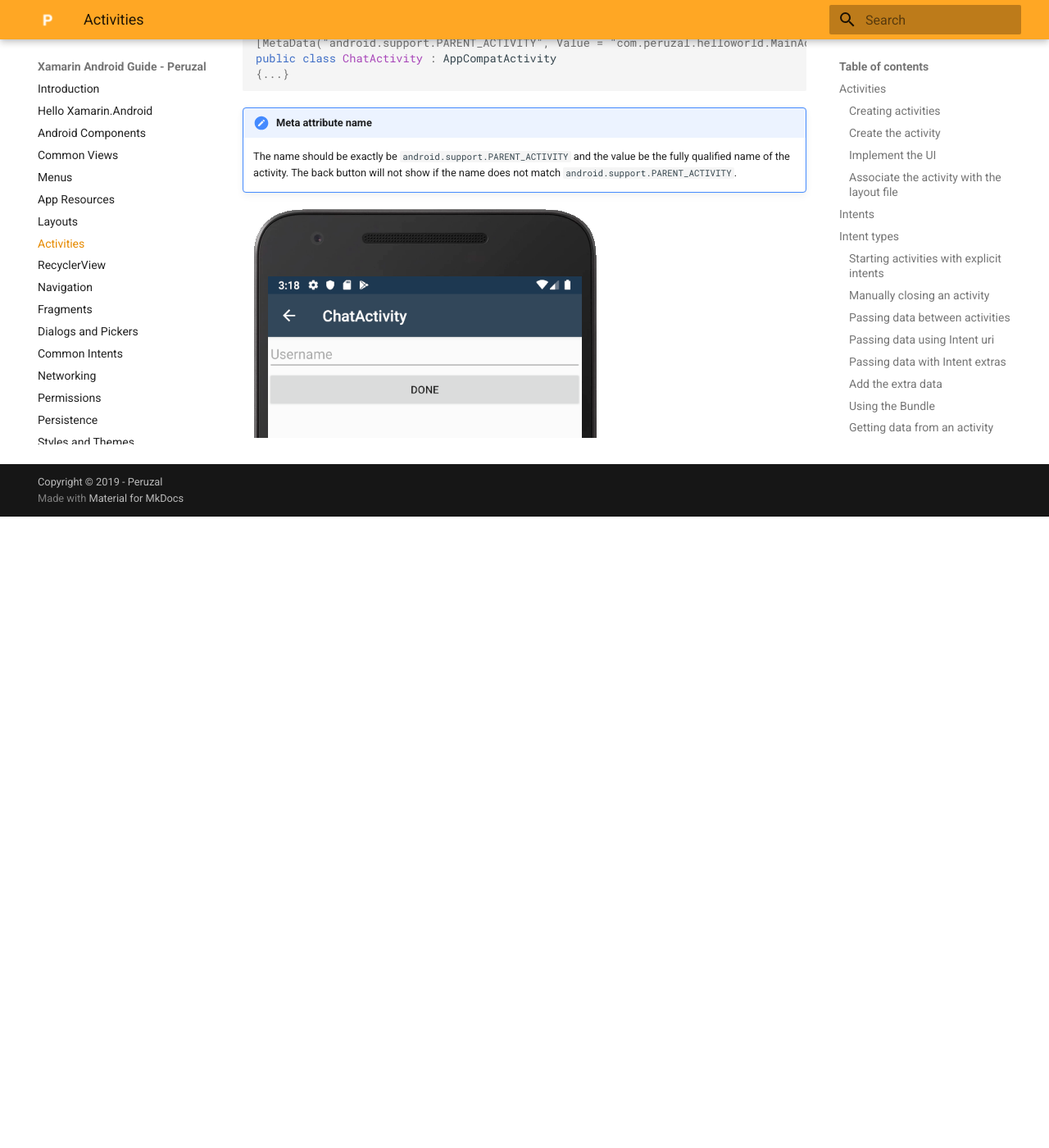
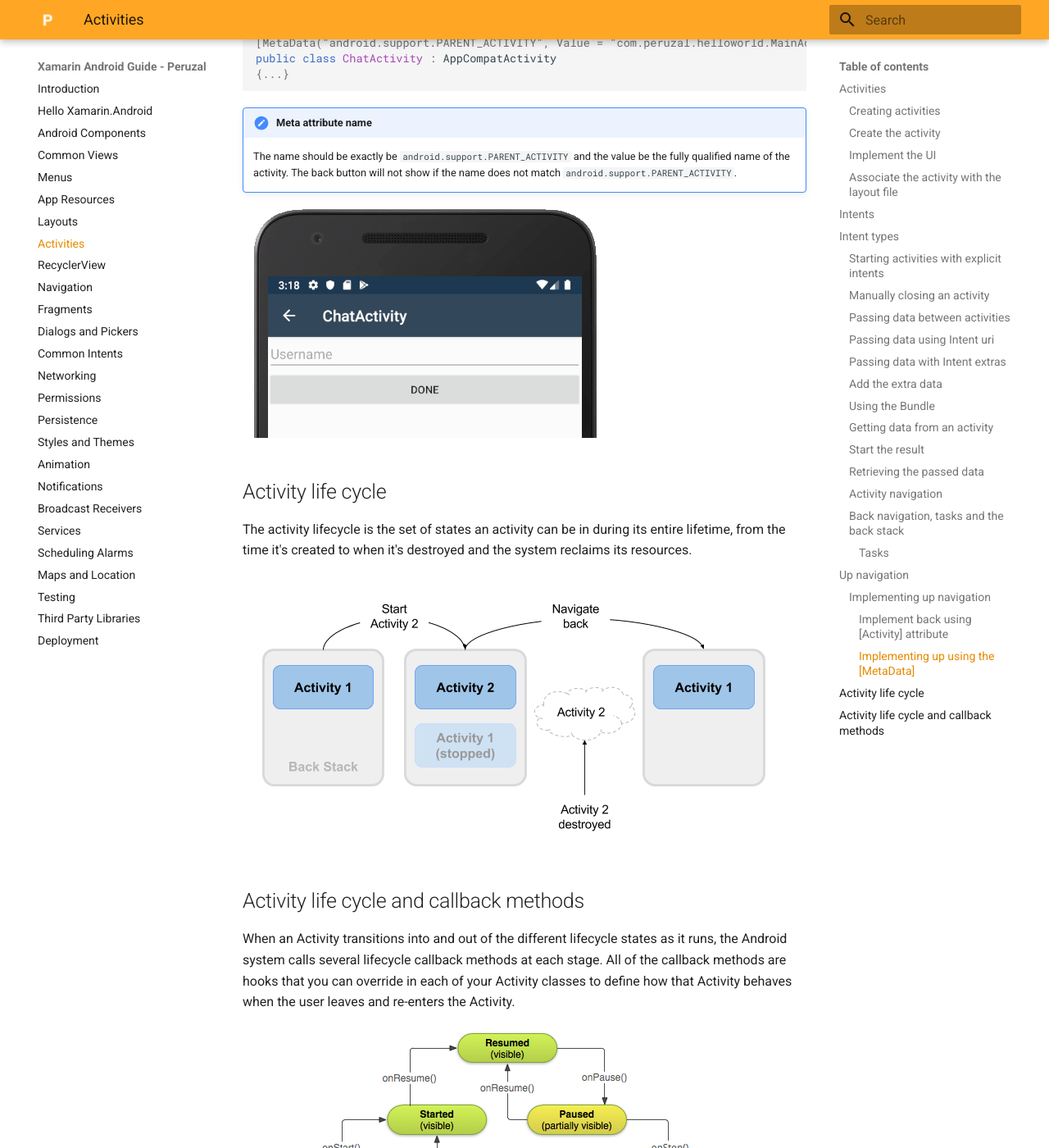
Before and after one commit to Peruzal/xamarin-android-guide, an MkDocs documentation site: the page built from docs/activities.md, in a window 1280 px wide and 1400 px high, scrolled down 11104 px. Shown: the whole window at 82% size. Built offline with MkDocs 1.6.1 and Material for MkDocs 9.7.7, drawn with Linux system fonts in a browser that asks for light colours; before the commit the page ends 11734 px from its top, so only the background shows below that.

Commit message:
activity lifecycle methods

```diff
--- a/docs/activities.md
+++ b/docs/activities.md
@@ -385,8 +385,22 @@ public class ChatActivity : AppCompatActivity
 
 ![Up Button Implementation][5]
 
+## Activity life cycle
+
+The activity lifecycle is the set of states an activity can be in during its entire lifetime, from the time it's created to when it's destroyed and the system reclaims its resources.
+
+![Activity stack][6]
+
+## Activity life cycle and callback methods
+
+When an Activity transitions into and out of the different lifecycle states as it runs, the Android system calls several lifecycle callback methods at each stage. All of the callback methods are hooks that you can override in each of your Activity classes to define how that Activity behaves when the user leaves and re-enters the Activity.
+
+![Life cycle methods][7]
+
 [1]: images/email-app-activities.png
 [2]: images/diagram_backstack.png
 [3]: images/overview-screen.png
 [4]: images/up_navigation_in_app_bar_cropped.png
 [5]: images/up-button-implementation.png
+[6]: images/activity-stack.png
+[7]: images/basic-lifecycle.png
```
Also changed, not shown: docs/images/activity-stack.png (added), docs/images/basic-lifecycle.png (added).
